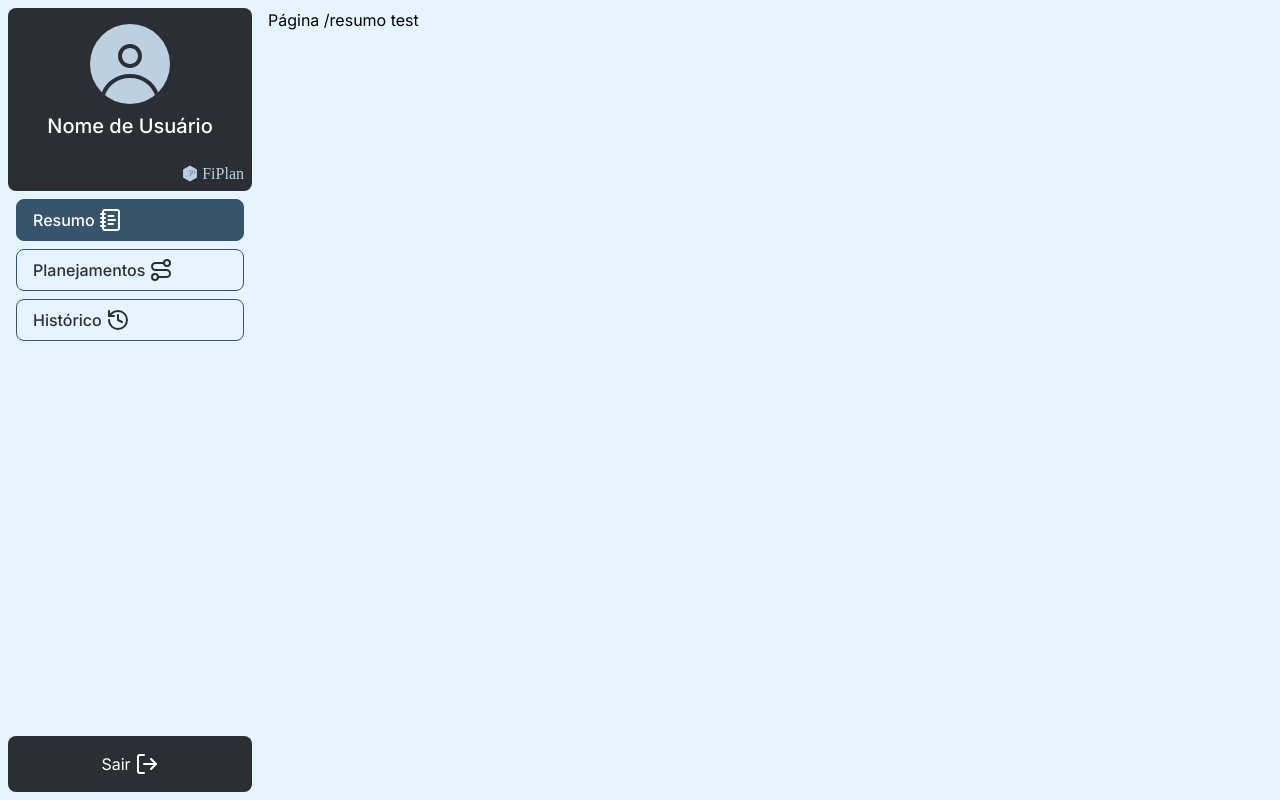
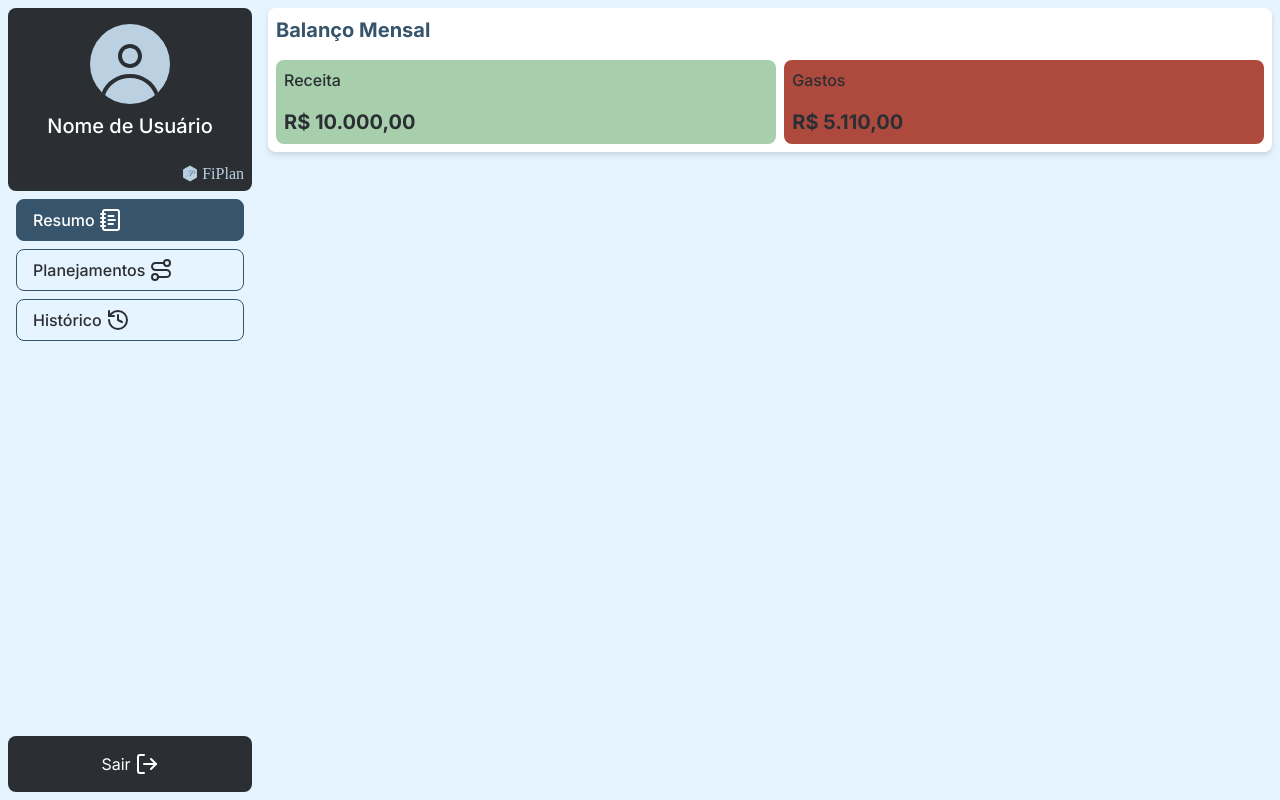
Before and after one commit to Aguiar-gabrielcosta/FiPlan_frontend, a Next.js app: page /resumo in a window 1280 px wide. Built offline with nearby package versions, Linux system fonts and the light colour scheme.

Commit message:
Adiciona o painel de balanço mensal

```diff
--- /dev/null
+++ b/app/components/loading.tsx
@@ -0,0 +1,3 @@
+export default function Loading() {
+  return <p>Loading...</p>
+}
--- /dev/null
+++ b/app/components/resumo/fastActions.tsx
@@ -0,0 +1 @@
+export default function FastActions() {}
--- /dev/null
+++ b/app/components/resumo/monthlyBalance.tsx
@@ -0,0 +1,28 @@
+import formatValue from '@/app/utils/formatValue'
+import Section from '../section'
+
+const data = {
+  receita: 10000,
+  gastos: 5110,
+}
+
+export default async function MonthlyBalance() {
+  return (
+    <Section title="Balanço Mensal">
+      <div className="flex gap-2">
+        <div className="flex flex-grow flex-col gap-4 rounded-lg bg-dashboardPositive p-2">
+          <h4 className="font-medium text-primaryDR">Receita</h4>
+          <p className="text-xl font-bold text-primaryDR">
+            {formatValue(data.receita)}
+          </p>
+        </div>
+        <div className="flex flex-grow flex-col gap-4 rounded-lg bg-dashboardNegative p-2">
+          <h4 className="font-medium text-primaryDR">Gastos</h4>
+          <p className="text-xl font-bold text-primaryDR">
+            {formatValue(data.gastos)}
+          </p>
+        </div>
+      </div>
+    </Section>
+  )
+}
--- /dev/null
+++ b/app/components/section.tsx
@@ -0,0 +1,14 @@
+export default function Section({
+  title,
+  children,
+}: {
+  title: string
+  children: JSX.Element
+}) {
+  return (
+    <section className="flex flex-col gap-4 rounded-lg bg-neutralWhite p-2 drop-shadow-md">
+      <h3 className="text-xl font-bold text-primaryD">{title}</h3>
+      <div>{children}</div>
+    </section>
+  )
+}
--- a/app/page.tsx
+++ b/app/page.tsx
@@ -1,7 +1,7 @@
 import { Italiana } from 'next/font/google'
 import Image from 'next/image'
 import { ArrowRight, LogIn } from 'lucide-react'
-import HomeNavLink from './components/homeLink'
+import HomeNavLink from './components/home/homeLink'
 
 const italian = Italiana({ subsets: ['latin'], weight: ['400'] })
 
--- a/app/resumo/layout.tsx
+++ b/app/resumo/layout.tsx
@@ -1,4 +1,4 @@
-import Menu from '../components/menu'
+import Menu from '../components/menu/menu'
 
 export default function LayoutDashboard({
   children,
--- a/app/resumo/page.tsx
+++ b/app/resumo/page.tsx
@@ -1,7 +1,13 @@
+import { Suspense } from 'react'
+import MonthlyBalance from '../components/resumo/monthlyBalance'
+import Loading from '../components/loading'
+
 export default function Resumo() {
   return (
-    <div>
-      <h1>Página /resumo test</h1>
-    </div>
+    <>
+      <Suspense fallback={<Loading />}>
+        <MonthlyBalance />
+      </Suspense>
+    </>
   )
 }
--- /dev/null
+++ b/app/utils/formatValue.ts
@@ -0,0 +1,6 @@
+export default function formatValue(value: number): string {
+  return new Intl.NumberFormat('pt-BR', {
+    style: 'currency',
+    currency: 'BRL',
+  }).format(value)
+}
```
Also changed, not shown: app/components/home/homeLink.tsx (renamed from app/components/homeLink.tsx), app/components/menu/menu.tsx (renamed from app/components/menu.tsx), app/components/menu/menuNav.tsx (renamed from app/components/menuNav.tsx).
